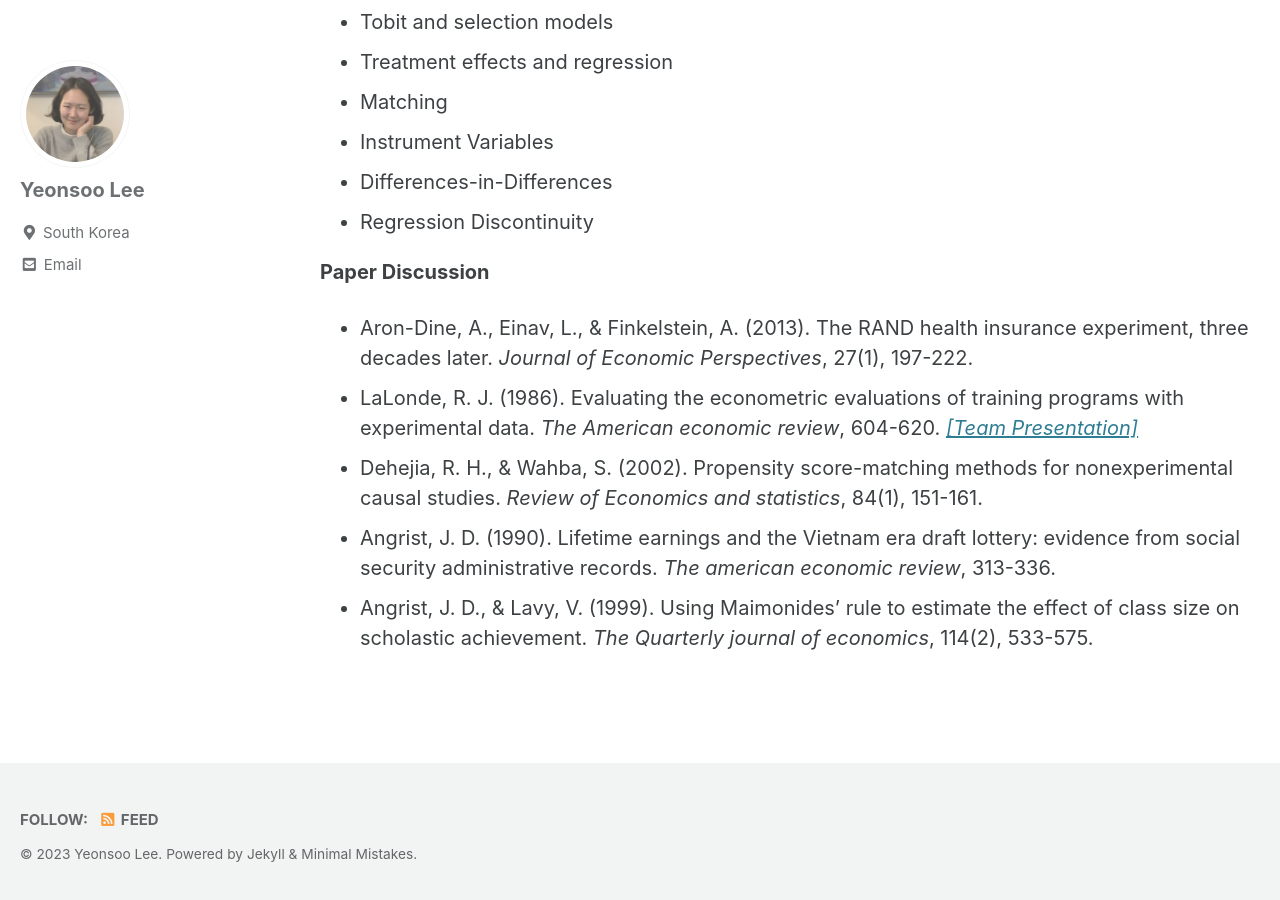
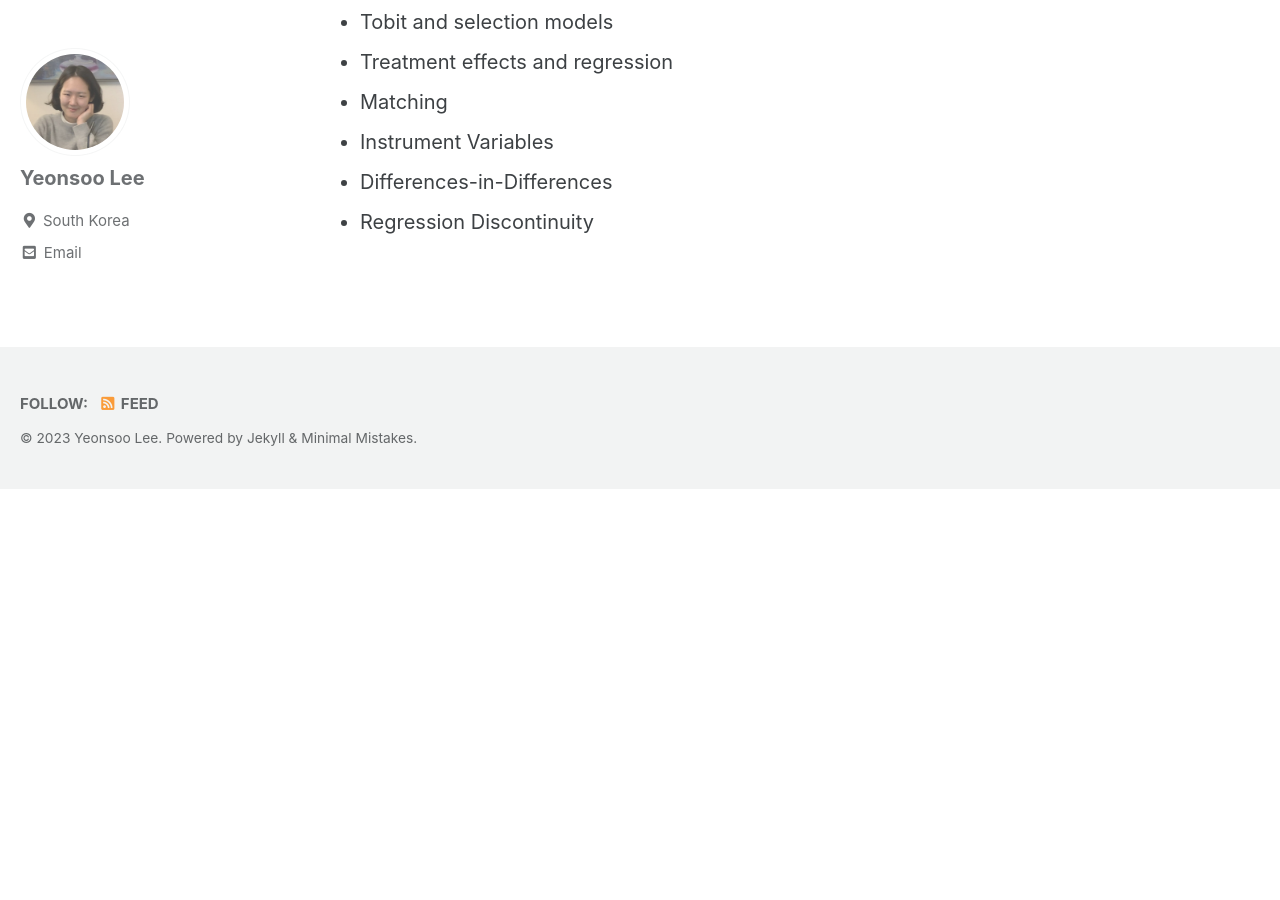
Before and after one commit to soo-13/soo-13.github.io, a Jekyll site: the page built from _pages/cw3.md, in a window 1280 px wide and 900 px high, scrolled down 693 px. Built offline with Jekyll 4.4.1, drawn with Linux system fonts in a browser that asks for light colours; cached includes are drawn as plain includes; after the commit the page ends 1182 px from its top, so only the background shows below that.

Commit message:
in progress

```diff
--- a/_pages/cw3.md
+++ b/_pages/cw3.md
@@ -24,10 +24,3 @@ Grade: A+
 - Instrument Variables <br>
 - Differences-in-Differences <br>
 - Regression Discontinuity <br>
-
-**Paper Discussion**
-- Aron-Dine, A., Einav, L., & Finkelstein, A. (2013). The RAND health insurance experiment, three decades later. *Journal of Economic Perspectives*, 27(1), 197-222.
-- LaLonde, R. J. (1986). Evaluating the econometric evaluations of training programs with experimental data. *The American economic review*, 604-620. *[&#91;Team Presentation&#93;](https://soo-13.github.io/assets/pdf/AE_presentation.pdf)*
-- Dehejia, R. H., & Wahba, S. (2002). Propensity score-matching methods for nonexperimental causal studies. *Review of Economics and statistics*, 84(1), 151-161.
-- Angrist, J. D. (1990). Lifetime earnings and the Vietnam era draft lottery: evidence from social security administrative records. *The american economic review*, 313-336.
-- Angrist, J. D., & Lavy, V. (1999). Using Maimonides' rule to estimate the effect of class size on scholastic achievement. *The Quarterly journal of economics*, 114(2), 533-575.
```
